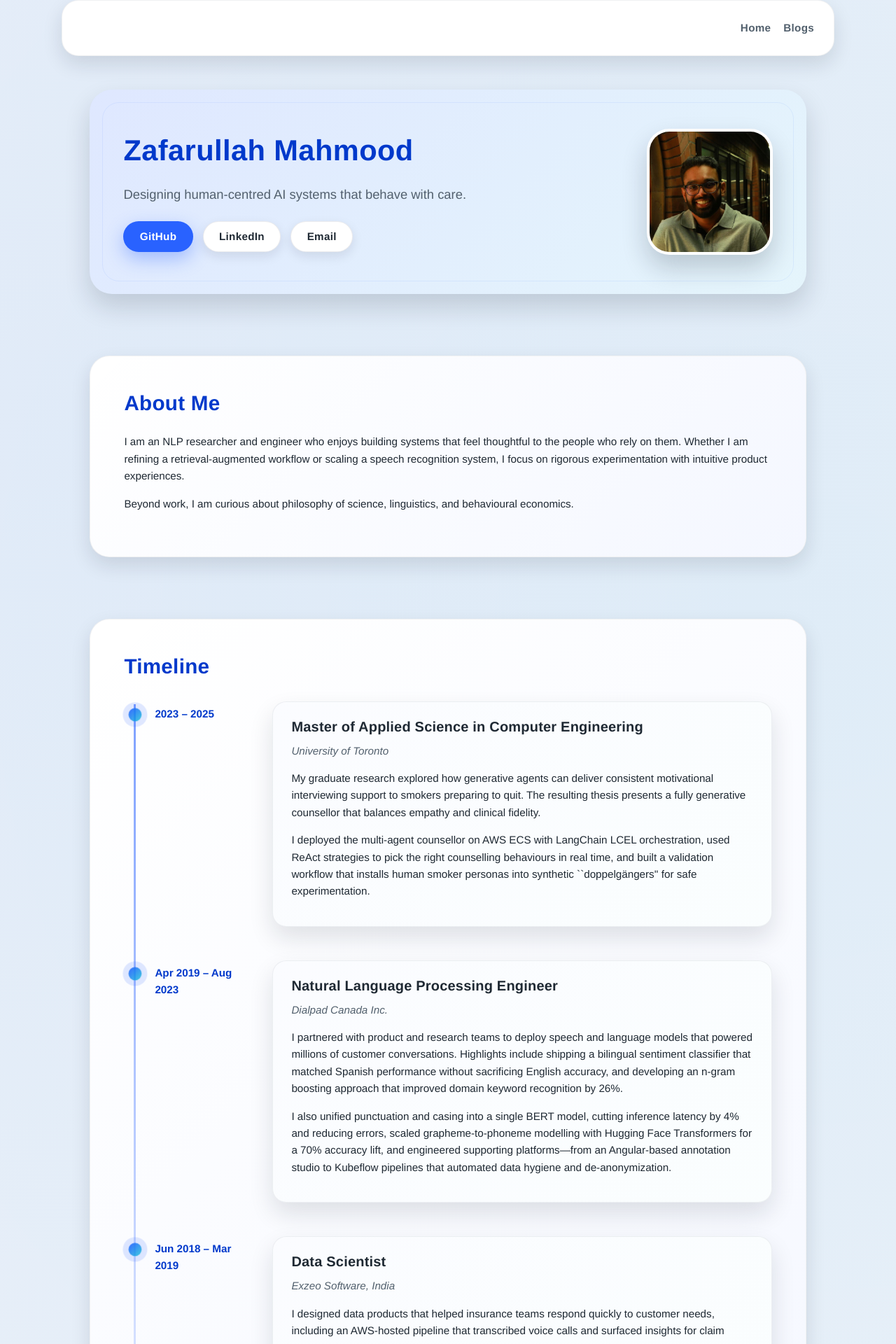
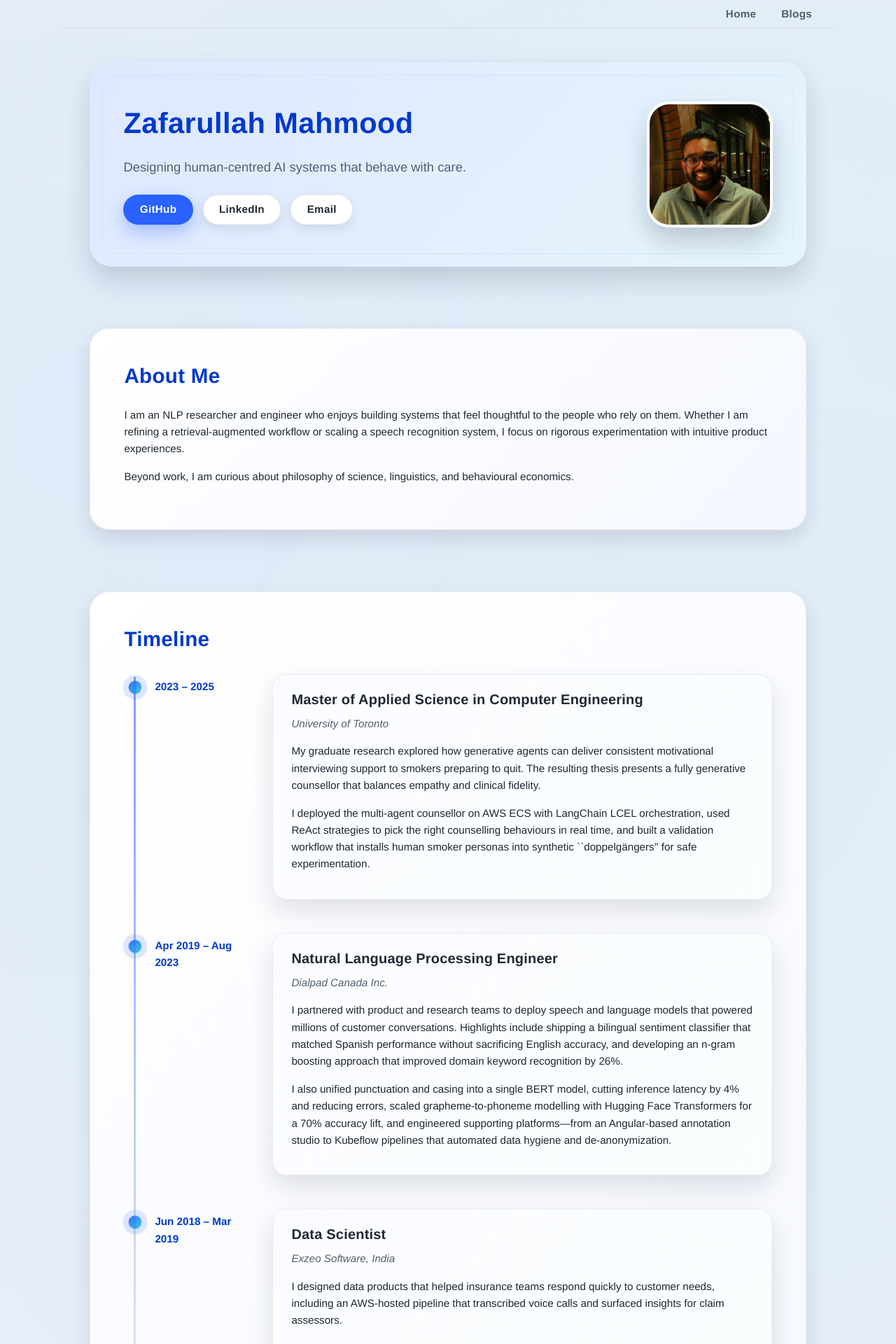
Before and after one commit to zaffnet/zaffnet.github.io, a Jekyll site: the page built from index.html, in a window 1280 px wide. Shown: the top 1920 px of the page at 70% size. Built offline with Jekyll 4.4.1, drawn with Linux system fonts in a browser that asks for light colours.

Commit message:
Simplify navbar layout and navigation styling

```diff
--- a/_layouts/default.html
+++ b/_layouts/default.html
@@ -19,7 +19,6 @@
   <div class="container">
     <header>
       <nav>
-        <a href="{{ "/" | relative_url }}" class="nav-logo" aria-label="Homepage"></a>
         <ul>
           <li><a href="{{ "/" | relative_url }}">Home</a></li>
           <li><a href="{{ "/blogs" | relative_url }}">Blogs</a></li>
--- a/assets/css/style.css
+++ b/assets/css/style.css
@@ -88,38 +88,21 @@ h1, h2, h3, h4, h5, h6 {
 
 /* Header */
 header {
-  height: var(--header-height);
   display: flex;
   justify-content: center;
-  align-items: center;
-  padding: 12px 0 0;
+  padding: clamp(16px, 3vw, 28px) 0 0;
 }
 
 header nav {
   display: flex;
-  justify-content: space-between;
+  justify-content: flex-end;
   align-items: center;
-  height: 100%;
   width: min(90vw, 1200px);
-  padding: 0 28px;
+  padding: 0 clamp(16px, 4vw, 32px);
   box-sizing: border-box;
-  background: var(--surface-color);
-  border: 1px solid rgba(15, 23, 42, 0.06);
-  border-radius: 24px;
-  box-shadow: var(--shadow-1);
-}
-
-.nav-logo {
-  display: inline-flex;
-  align-items: center;
-  justify-content: center;
-  width: 48px;
-  height: 100%;
-  color: var(--text-primary);
-}
-
-.nav-logo:hover {
-  text-decoration: none;
+  background: transparent;
+  border-bottom: 1px solid var(--border-color);
+  box-shadow: none;
 }
 
 header nav ul {
@@ -127,21 +110,41 @@ header nav ul {
   margin: 0;
   padding: 0;
   display: flex;
-  gap: 18px;
+  align-items: center;
+  gap: clamp(16px, 3vw, 36px);
 }
 
 header nav a {
+  position: relative;
+  display: inline-flex;
+  align-items: center;
   color: var(--text-secondary);
   font-weight: 600;
   letter-spacing: 0.02em;
-  transition: color 0.2s ease, transform 0.2s ease;
+  padding: 8px 0;
+  transition: color 0.2s ease;
+}
+
+header nav a::after {
+  content: "";
+  position: absolute;
+  left: 0;
+  right: 0;
+  bottom: 0;
+  height: 2px;
+  background: transparent;
+  transition: background-color 0.2s ease;
 }
 
 header nav a:hover,
 header nav a:focus-visible {
   color: var(--accent-color);
-  transform: translateY(-1px);
   text-decoration: none;
+}
+
+header nav a:hover::after,
+header nav a:focus-visible::after {
+  background: currentColor;
 }
 
 /* Footer */
```
